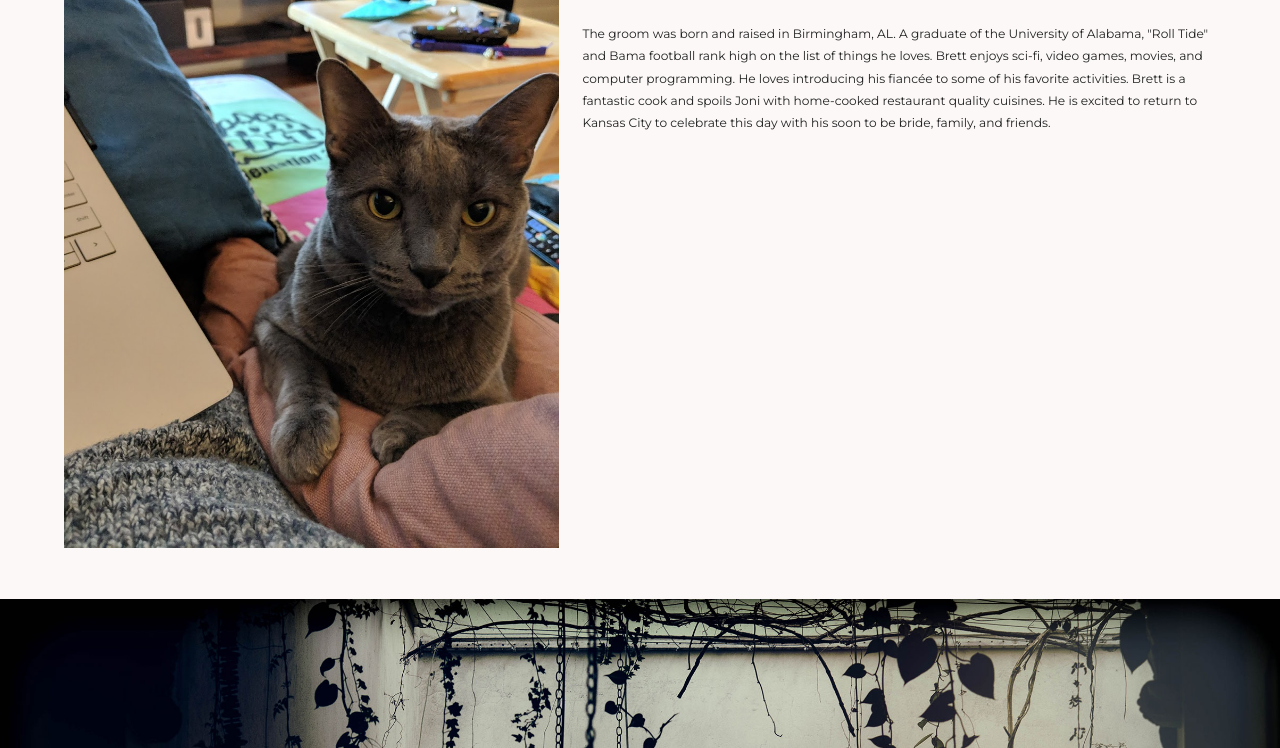
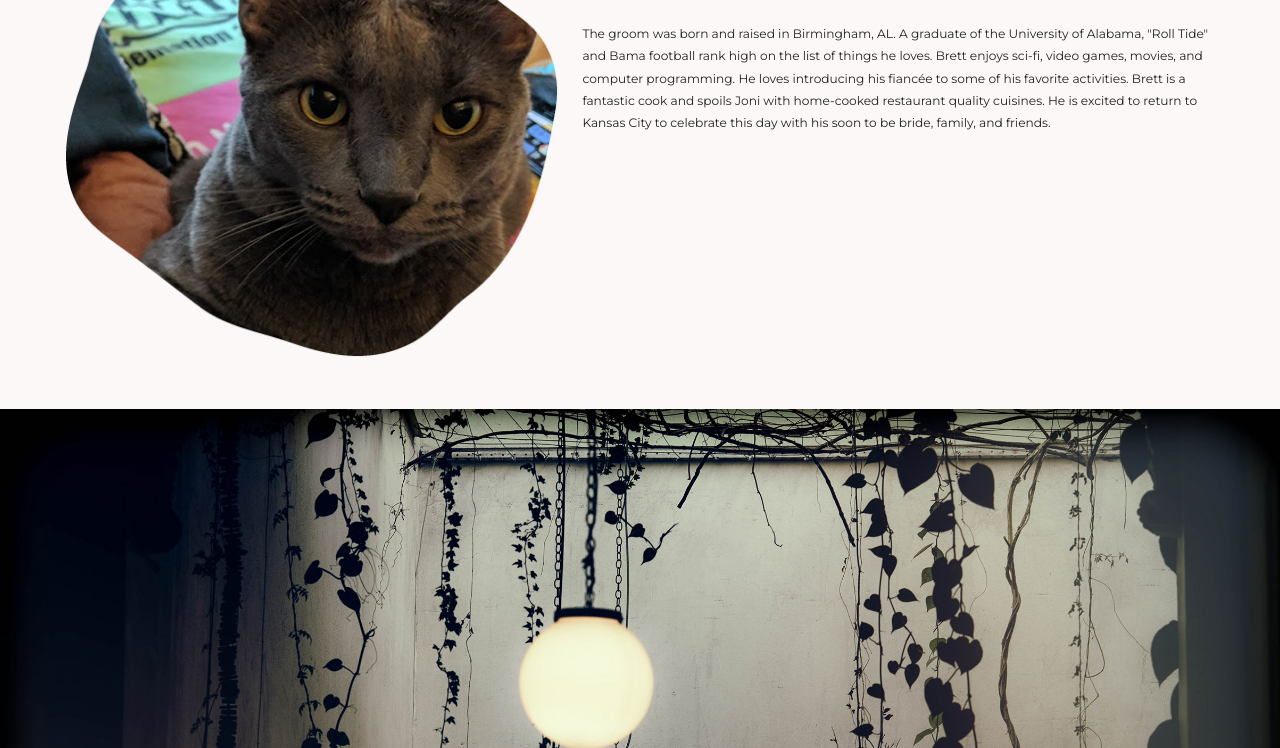
Before and after one commit to wbaaron/brettandjoni.us, a plain HTML site: page index.html in a window 1280 px wide. Shown: the part 790-1538 px from the top of the page. Drawn offline with nearby package versions, Linux system fonts and the light colour scheme.

Commit message:
update placeholder format

```diff
--- a/index.html
+++ b/index.html
@@ -110,7 +110,7 @@
       </ul>
       <div class="tab-content auto-size">
         <div class="about-groom">
-          <img src="assets/img/placeholder.jpg">
+          <img src="assets/img/placeholder.png">
           <article>
             <aside>
               <h4>Brett Aaron</h4>
@@ -120,7 +120,7 @@
           </article>
         </div>
         <div class="about-bride">
-          <img src="assets/img/placeholder.jpg">
+          <img src="assets/img/placeholder.png">
           <article>
             <aside>
               <h4>Joni Wiley</h4>
@@ -130,7 +130,7 @@
           </article>
         </div>
         <div class="our-story">
-          <img src="assets/img/placeholder.jpg">
+          <img src="assets/img/placeholder.png">
           <article>
             <aside>
               <h4>Our Story</h4>
@@ -140,7 +140,7 @@
           </article>
         </div>
         <div class="engagement">
-          <img src="assets/img/placeholder.jpg">
+          <img src="assets/img/placeholder.png">
           <article>
             <aside>
               <h4>Engagement</h4>
```
Also changed, not shown: assets/img/placeholder.jpg (deleted), assets/img/placeholder.png (added).
